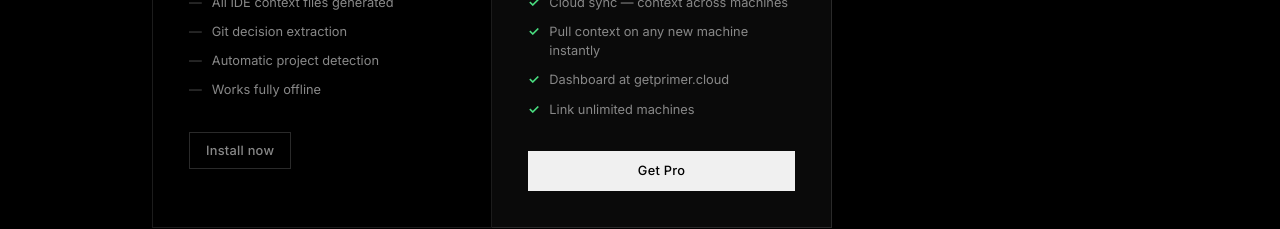
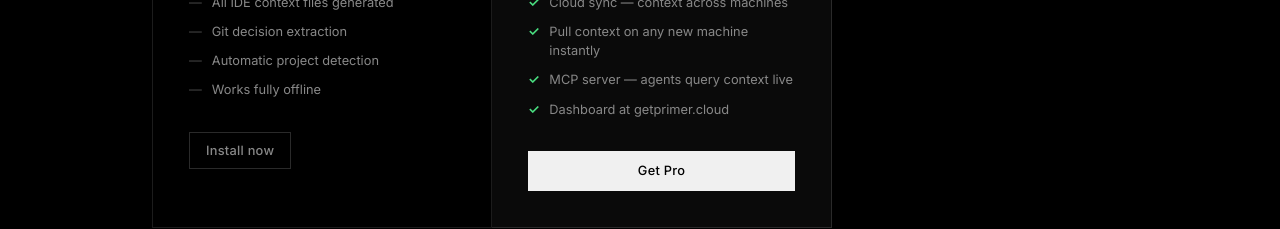
Before and after one commit to joshuajaimon7/getprimer-web, a Next.js app: page / in a window 1280 px wide. Shown: the part 2754-2983 px from the top of the page. Built offline with nearby package versions, Linux system fonts and the light colour scheme.

Commit message:
feat: add MCP server as Pro feature on landing page

```diff
--- a/src/app/page.tsx
+++ b/src/app/page.tsx
@@ -171,8 +171,8 @@ export default function Home() {
               <li>Everything in Free</li>
               <li>Cloud sync — context across machines</li>
               <li>Pull context on any new machine instantly</li>
+              <li>MCP server — agents query context live</li>
               <li>Dashboard at getprimer.cloud</li>
-              <li>Link unlimited machines</li>
             </ul>
             <Link href="/upgrade" className="plan-cta primary">Get Pro</Link>
           </div>
```
